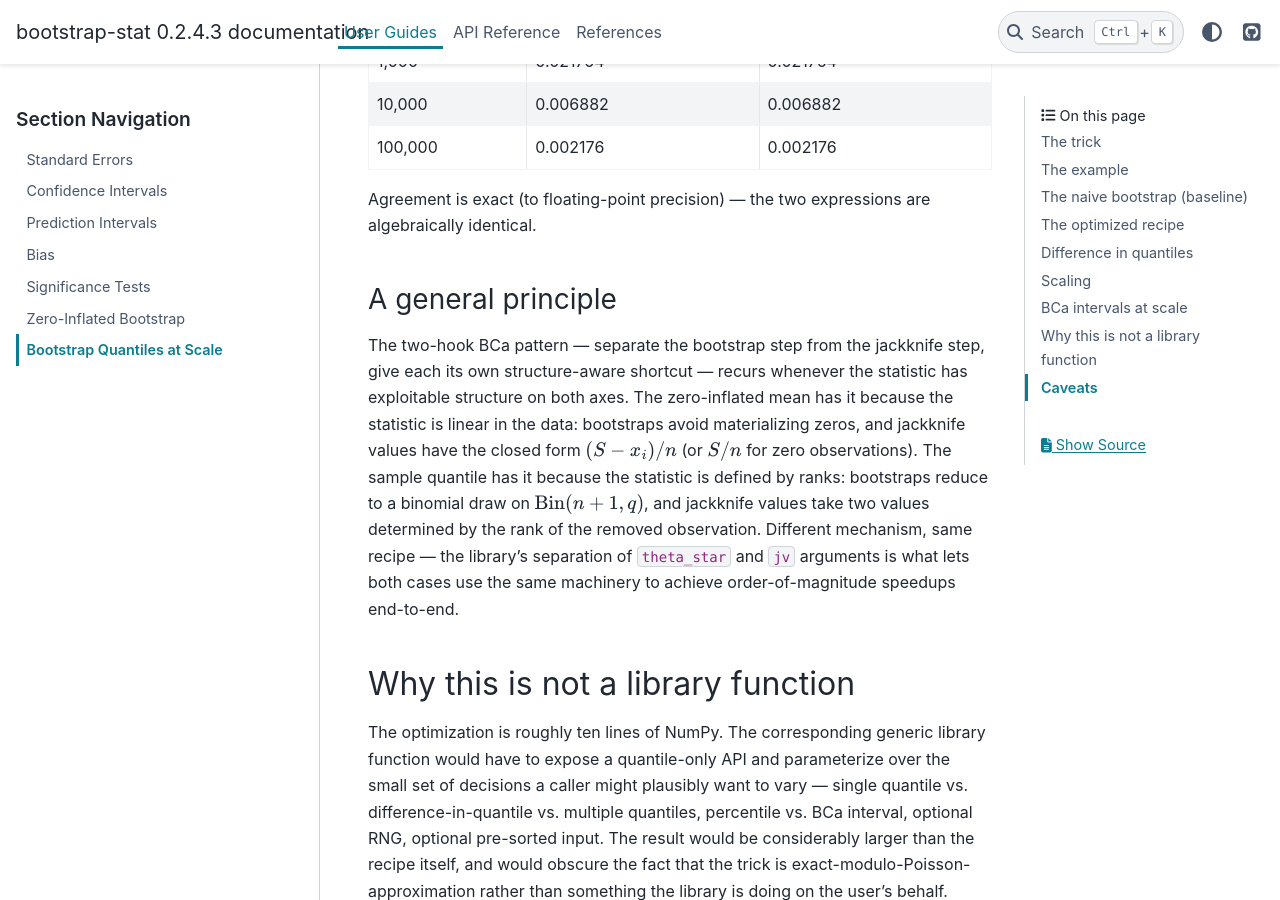
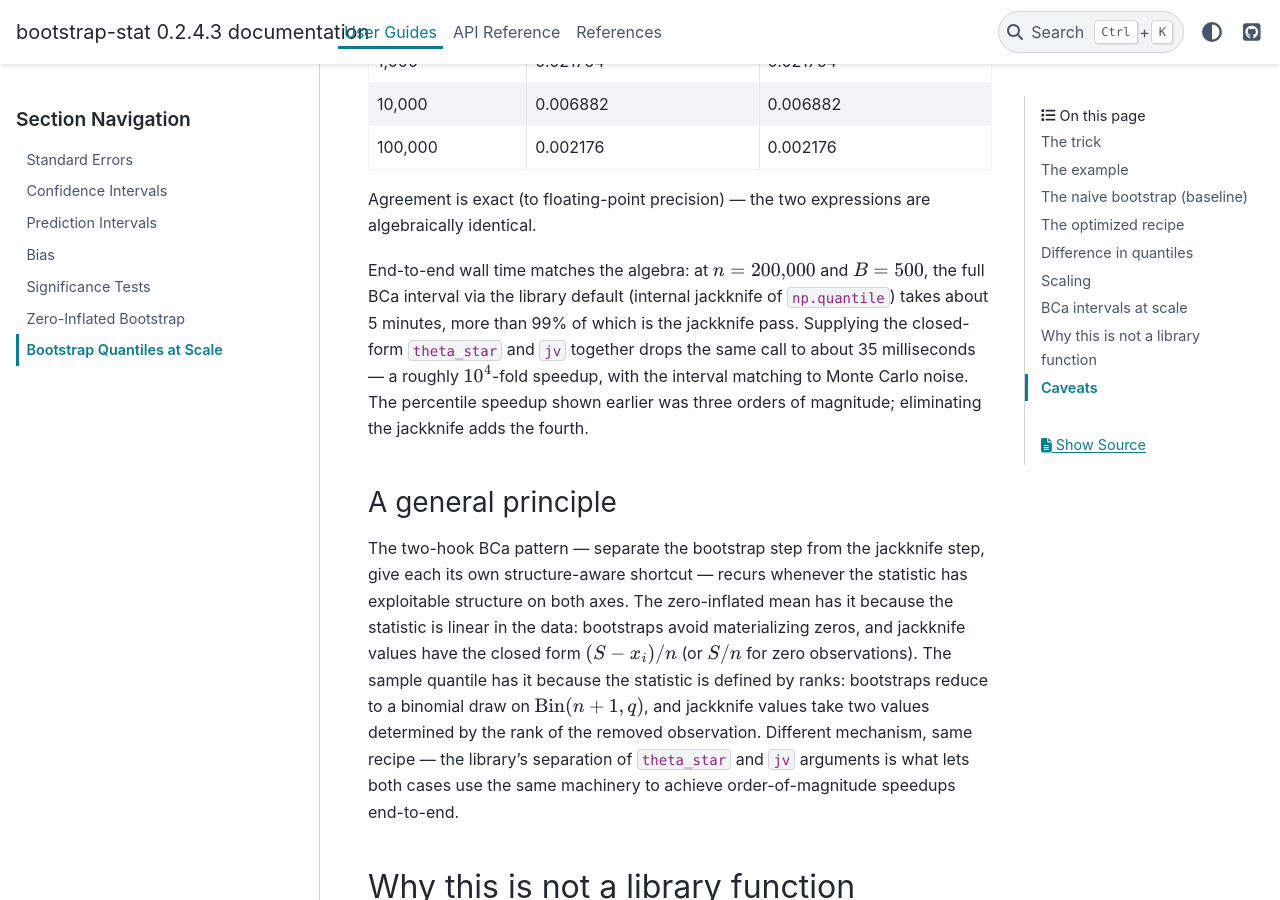
Before and after one commit to rwilson4/bootstrap-stat, a Sphinx documentation site: the page built from docs/user_guides/quantiles_at_scale.rst, in a window 1280 px wide and 900 px high, scrolled down 6554 px. Built offline with Sphinx 7.4.7 and the PyData theme 0.15.4, drawn with Linux system fonts in a browser that asks for light colours.

Commit message:
[Claude] Add end-to-end BCa wall-time payoff to quantiles guide
The validation table established correctness; this records the
speedup. At n=200,000, B=500: library default ~5 min (99%+ in the
jackknife), theta_star + closed-form jv ~35 ms — roughly 10,000x.
Pairs naturally with the algebraic argument that BCa decomposes
into two independently-acceleratable steps.

https://claude.ai/code/session_01CRkE1qgfLrZz9oxcfA2Msu

```diff
--- a/docs/user_guides/quantiles_at_scale.rst
+++ b/docs/user_guides/quantiles_at_scale.rst
@@ -358,6 +358,16 @@ data, :math:`q = 0.95`:
 Agreement is exact (to floating-point precision) — the two
 expressions are algebraically identical.
 
+End-to-end wall time matches the algebra: at :math:`n = 200{,}000`
+and :math:`B = 500`, the full BCa interval via the library default
+(internal jackknife of ``np.quantile``) takes about 5 minutes, more
+than 99% of which is the jackknife pass. Supplying the closed-form
+``theta_star`` and ``jv`` together drops the same call to about 35
+milliseconds — a roughly :math:`10^4`-fold speedup, with the
+interval matching to Monte Carlo noise. The percentile speedup
+shown earlier was three orders of magnitude; eliminating the
+jackknife adds the fourth.
+
 A general principle
 ^^^^^^^^^^^^^^^^^^^
 
```
